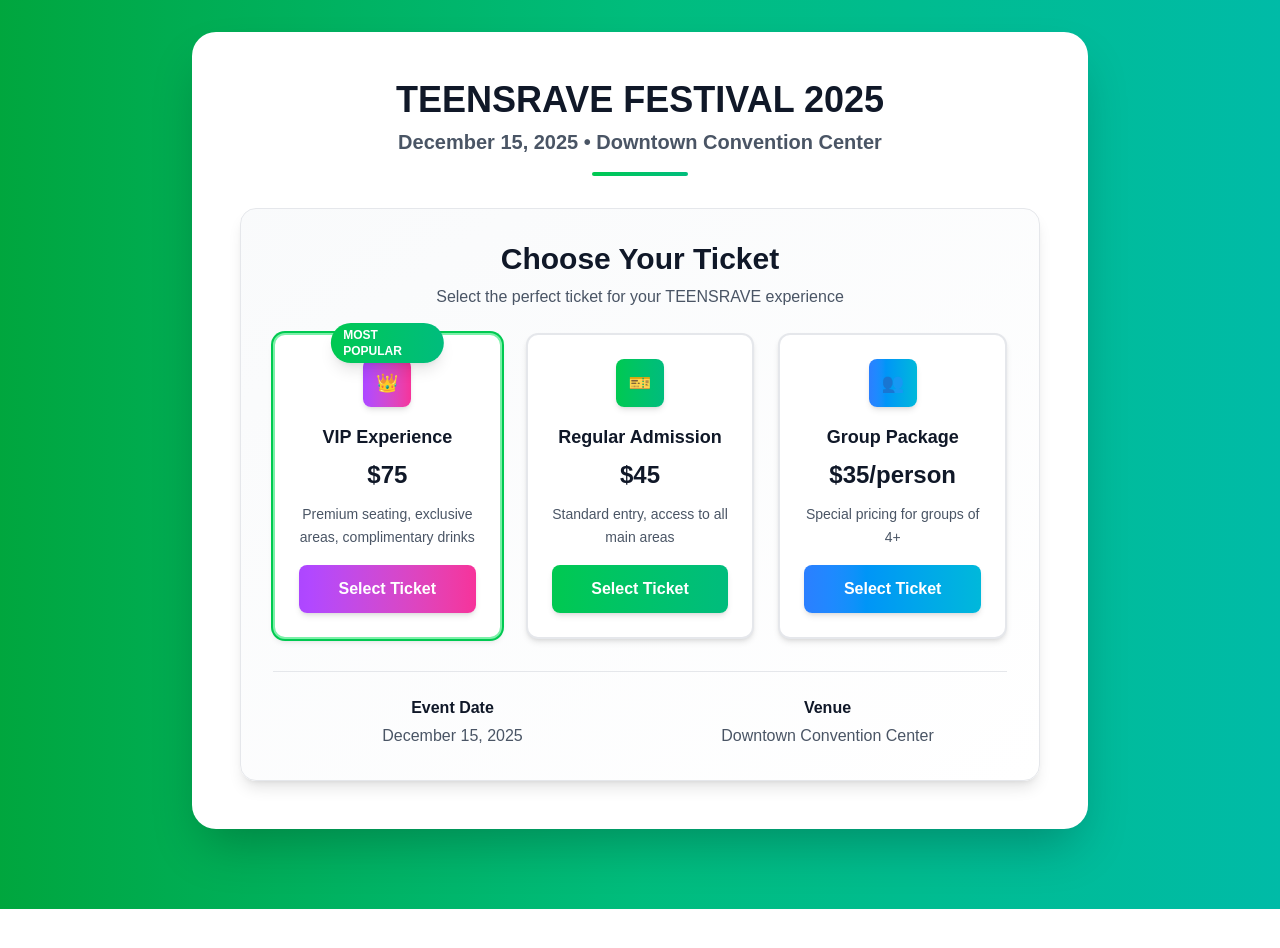
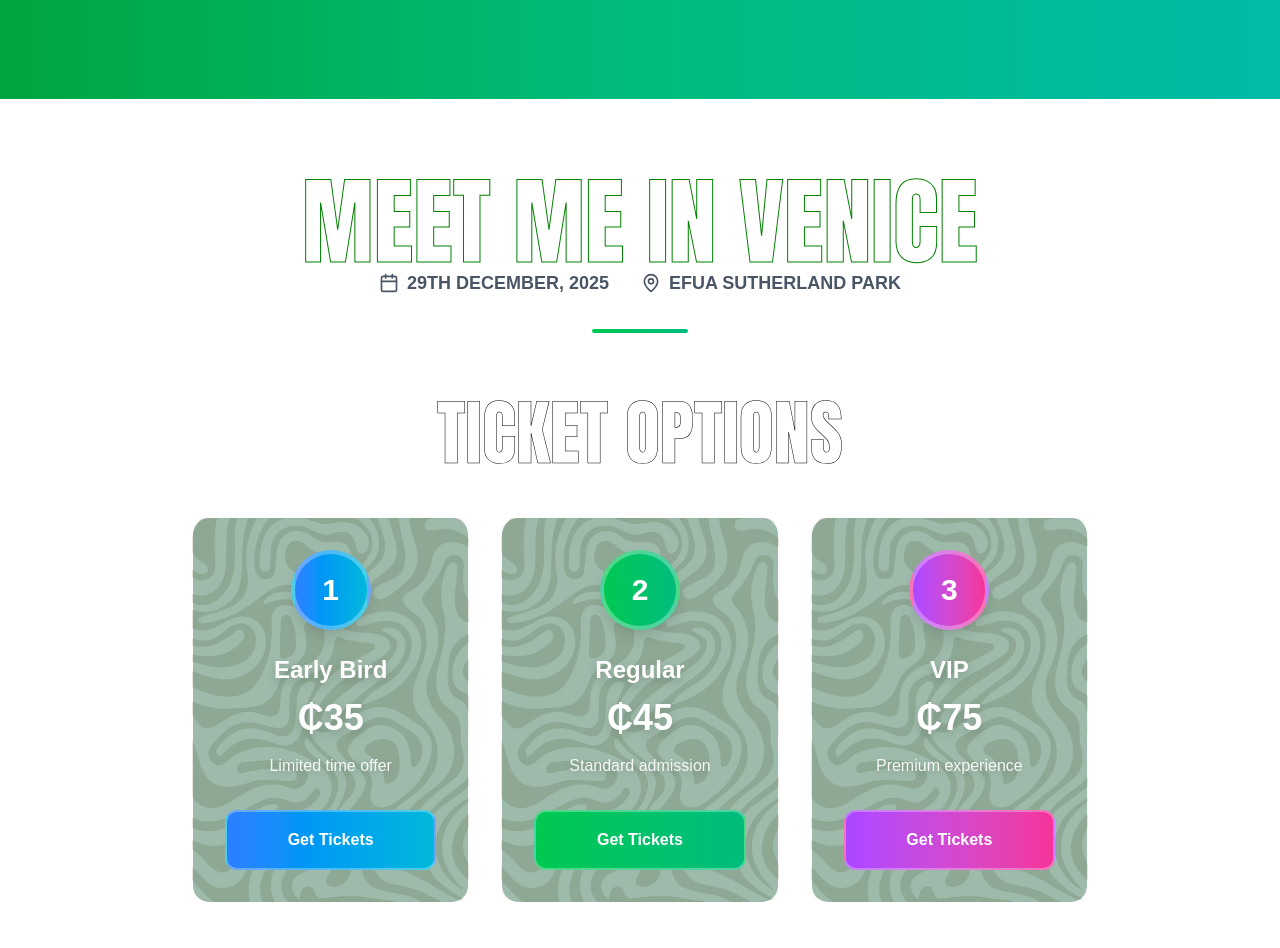
Before and after one commit to cypha-io/teensrave, a Next.js app: page / in a window 1280 px wide. Shown: the part 1022-1970 px from the top of the page. Before the commit the page ends 1931 px from the top, so only its background shows below. Built offline with nearby package versions, Linux system fonts and the light colour scheme; a web font is replaced by a local one.

Commit message:
Refactor code structure for improved readability and maintainability

```diff
--- a/app/page.tsx
+++ b/app/page.tsx
@@ -4,6 +4,7 @@ import { useState } from 'react';
 import Header from '../components/Header';
 import AfrofutureHero from '../components/AfrofutureHero';
 import EventsTicketsSection from '../components/EventsTicketsSection';
+import NextSection from '../components/NextSection';
 
 export default function Home() {
   const [isHeaderVisible, setIsHeaderVisible] = useState(true);
@@ -14,6 +15,7 @@ export default function Home() {
       <div className={isHeaderVisible ? "pt-8 sm:pt-10" : "pt-0"}>
         <AfrofutureHero />
         <EventsTicketsSection />
+        <NextSection />
       </div>
     </div>
   );
--- a/components/EventsTicketsSection.tsx
+++ b/components/EventsTicketsSection.tsx
@@ -1,43 +1,14 @@
 'use client';
 
 const EventsTicketsSection = () => {
-  const ticketTypes = [
-    {
-      id: 1,
-      name: 'VIP Experience',
-      price: '$75',
-      description: 'Premium seating, exclusive areas, complimentary drinks',
-      color: 'from-purple-500 to-pink-500',
-      popular: true,
-    },
-    {
-      id: 2,
-      name: 'Regular Admission',
-      price: '$45',
-      description: 'Standard entry, access to all main areas',
-      color: 'from-green-500 to-emerald-500',
-      popular: false,
-    },
-    {
-      id: 3,
-      name: 'Group Package',
-      price: '$35/person',
-      description: 'Special pricing for groups of 4+',
-      color: 'from-blue-500 to-cyan-500',
-      popular: false,
-    },
-  ];
-
   return (
     <section className="relative w-full bg-gradient-to-r from-green-600 via-emerald-500 to-teal-500 py-20">
       <div className="max-w-7xl mx-auto px-4 sm:px-6 lg:px-8">
-        <div className="text-center mb-12">
+        <div className="text-center">
+          <div className="inline-block px-8 py-4 rounded-lg">
             <h2
-            className="text-4xl sm:text-5xl md:text-6xl lg:text-7xl xl:text-8xl font-black leading-tight uppercase"
+              className="text-4xl sm:text-5xl md:text-6xl lg:text-7xl xl:text-8xl font-black leading-tight uppercase text-white"
               style={{
-              color: 'transparent',
-              WebkitTextStrokeWidth: '1px',
-              WebkitTextStroke: '1px var(--off-white)',
                 textTransform: 'uppercase',
                 whiteSpace: 'pre',
                 marginTop: 0,
@@ -50,83 +21,6 @@ const EventsTicketsSection = () => {
               Events & Tickets
             </h2>
           </div>
-
-        {/* Big White Card Container */}
-        <div className="bg-white rounded-3xl shadow-2xl p-8 md:p-12 max-w-4xl mx-auto">
-          {/* Event Header */}
-          <div className="text-center mb-8">
-            <h3 className="text-3xl md:text-4xl font-black text-gray-900 mb-2">
-              TEENSRAVE FESTIVAL 2025
-            </h3>
-            <p className="text-xl text-gray-600 font-semibold">
-              December 15, 2025 • Downtown Convention Center
-            </p>
-            <div className="w-24 h-1 bg-gradient-to-r from-green-500 to-emerald-500 mx-auto mt-4 rounded-full"></div>
-          </div>
-
-          {/* Ticket Widget Card */}
-          <div className="bg-gradient-to-br from-gray-50 to-white rounded-2xl p-6 md:p-8 border border-gray-200 shadow-lg">
-            <div className="text-center mb-6">
-              <h4 className="text-2xl md:text-3xl font-bold text-gray-900 mb-2">
-                Choose Your Ticket
-              </h4>
-              <p className="text-gray-600">
-                Select the perfect ticket for your TEENSRAVE experience
-              </p>
-            </div>
-
-            {/* Ticket Types Grid */}
-            <div className="grid grid-cols-1 md:grid-cols-3 gap-6">
-              {ticketTypes.map((ticket) => (
-                <div
-                  key={ticket.id}
-                  className={`relative bg-white rounded-xl p-6 shadow-md hover:shadow-xl transition-all duration-300 border-2 ${
-                    ticket.popular
-                      ? 'border-green-300 ring-2 ring-green-500 ring-opacity-20'
-                      : 'border-gray-200 hover:border-green-300'
-                  }`}
-                >
-                  {ticket.popular && (
-                    <div className="absolute -top-3 left-1/2 transform -translate-x-1/2">
-                      <div className="bg-gradient-to-r from-green-500 to-emerald-500 text-white px-3 py-1 rounded-full text-xs font-bold shadow-lg">
-                        MOST POPULAR
-                      </div>
-                    </div>
-                  )}
-
-                  <div className={`w-12 h-12 rounded-lg bg-gradient-to-r ${ticket.color} flex items-center justify-center mb-4 mx-auto shadow-md`}>
-                    <span className="text-white font-bold text-lg">
-                      {ticket.id === 1 ? '👑' : ticket.id === 2 ? '🎫' : '👥'}
-                    </span>
-                  </div>
-
-                  <h5 className="text-lg font-bold text-gray-900 mb-2 text-center">{ticket.name}</h5>
-                  <div className="text-2xl font-black text-gray-900 mb-3 text-center">{ticket.price}</div>
-                  <p className="text-sm text-gray-600 mb-4 text-center leading-relaxed">{ticket.description}</p>
-
-                  <button
-                    className={`w-full py-3 px-4 rounded-lg font-bold text-white transition-all duration-300 shadow-md hover:shadow-lg bg-gradient-to-r ${ticket.color} hover:opacity-90`}
-                  >
-                    Select Ticket
-                  </button>
-                </div>
-              ))}
-            </div>
-
-            {/* Event Details */}
-            <div className="mt-8 pt-6 border-t border-gray-200">
-              <div className="grid grid-cols-1 md:grid-cols-2 gap-4 text-center">
-                <div>
-                  <h5 className="font-semibold text-gray-900 mb-1">Event Date</h5>
-                  <p className="text-gray-600">December 15, 2025</p>
-                </div>
-                <div>
-                  <h5 className="font-semibold text-gray-900 mb-1">Venue</h5>
-                  <p className="text-gray-600">Downtown Convention Center</p>
-                </div>
-              </div>
-            </div>
-          </div>
         </div>
       </div>
     </section>
--- a/components/Header.tsx
+++ b/components/Header.tsx
@@ -12,7 +12,7 @@ const Header: React.FC<HeaderProps> = ({ isVisible, onClose }) => {
   if (!isVisible) return null;
 
   return (
-    <header className="fixed top-0 left-0 right-0 z-50 w-full bg-gradient-to-r from-purple-600 via-pink-500 to-red-500 shadow-lg">
+    <header className="fixed top-0 left-0 right-0 z-50 w-full bg-gradient-to-r from-green-600 via-emerald-500 to-teal-500 shadow-lg">
       <div className="max-w-7xl mx-auto px-3 sm:px-4 md:px-6 lg:px-8">
         <div className="flex items-center justify-center h-10">
           {/* Centered Content */}
--- /dev/null
+++ b/components/NextSection.tsx
@@ -0,0 +1,133 @@
+'use client';
+
+import { Calendar, MapPin } from 'lucide-react';
+
+const NextSection = () => {
+  const ticketOptions = [
+    {
+      id: 1,
+      name: 'Early Bird',
+      price: '₵35',
+      description: 'Limited time offer',
+      color: 'from-blue-500 to-cyan-500',
+    },
+    {
+      id: 2,
+      name: 'Regular',
+      price: '₵45',
+      description: 'Standard admission',
+      color: 'from-green-500 to-emerald-500',
+    },
+    {
+      id: 3,
+      name: 'VIP',
+      price: '₵75',
+      description: 'Premium experience',
+      color: 'from-purple-500 to-pink-500',
+    },
+  ];
+
+  return (
+    <section className="relative w-full py-20">
+      {/* Background image with reduced opacity */}
+      <div
+        className="absolute inset-0 opacity-80"
+        style={{
+          backgroundImage: 'url(/bg.webp)',
+          backgroundSize: 'cover',
+          backgroundPosition: 'center',
+          backgroundRepeat: 'no-repeat',
+        }}
+      ></div>
+      {/* White overlay for text visibility */}
+      <div className="absolute inset-0 bg-white bg-opacity-5 z-5"></div>
+      <div className="relative z-10 max-w-7xl mx-auto px-4 sm:px-6 lg:px-8">
+        {/* Event Header */}
+        <div className="text-center mb-16">
+          <h2
+            className="text-4xl sm:text-5xl md:text-6xl lg:text-7xl xl:text-8xl font-black leading-tight uppercase stroke-1 sm:stroke-2"
+            style={{
+              color: 'transparent',
+              WebkitTextStrokeWidth: '1px',
+              WebkitTextStroke: '1px green',
+              textTransform: 'uppercase',
+              whiteSpace: 'pre',
+              marginTop: 0,
+              marginBottom: '3px',
+              fontWeight: 800,
+              lineHeight: '.9',
+              fontFamily: 'Impact, Haettenschweiler, Arial Narrow Bold, sans-serif',
+            }}
+          >
+            MEET ME IN VENICE
+          </h2>
+          <div className="flex flex-col sm:flex-row items-center justify-center gap-4 sm:gap-8 text-lg text-gray-600 mb-8">
+            <div className="flex items-center gap-2">
+              <Calendar className="w-5 h-5 text-gray-600" />
+              <span className="uppercase font-semibold">29TH DECEMBER, 2025</span>
+            </div>
+            <div className="flex items-center gap-2">
+              <MapPin className="w-5 h-5 text-gray-600" />
+              <span className="uppercase font-semibold">EFUA SUTHERLAND PARK</span>
+            </div>
+          </div>
+          <div className="w-24 h-1 bg-gradient-to-r from-green-500 to-emerald-500 mx-auto rounded-full"></div>
+        </div>
+
+        {/* Ticket Options */}
+        <div className="max-w-4xl mx-auto">
+          <h3
+            className="text-4xl md:text-5xl lg:text-7xl font-bold text-center mb-12"
+            style={{
+              fontFamily: 'Impact, Haettenschweiler, Arial Narrow Bold, sans-serif',
+              WebkitTextStroke: '.5px #000',
+              color: 'transparent',
+            //   background: 'linear-gradient(45deg, #10b981, #059669)',
+              WebkitBackgroundClip: 'text',
+              backgroundClip: 'text',
+            }}
+          >
+            TICKET OPTIONS
+          </h3>
+
+          <div className="grid grid-cols-1 md:grid-cols-3 gap-8">
+            {ticketOptions.map((ticket) => (
+              <div
+                key={ticket.id}
+                className="relative rounded-2xl p-8 text-center hover:shadow-2xl transition-all duration-500 border border-white/20 backdrop-blur-sm overflow-hidden group"
+                style={{
+                  backgroundImage: 'url(/bg.webp)',
+                  backgroundSize: 'cover',
+                  backgroundPosition: 'center',
+                  backgroundRepeat: 'no-repeat',
+                }}
+              >
+                {/* Card overlay for better text readability */}
+                <div className="absolute inset-0 bg-green-900/40 rounded-2xl"></div>
+
+                <div className="relative z-10">
+                <div className={`w-20 h-20 rounded-full bg-gradient-to-r ${ticket.color} flex items-center justify-center mx-auto mb-6 shadow-lg border-4 border-white/30 backdrop-blur-sm`}>
+                  <span className="text-white text-3xl font-bold">
+                    {ticket.id === 1 ? '1' : ticket.id === 2 ? '2' : '3'}
+                  </span>
+                </div>
+
+                <h4 className="text-2xl font-bold text-white mb-3 drop-shadow-lg">{ticket.name}</h4>
+                <div className="text-4xl font-black text-white mb-4 drop-shadow-lg">{ticket.price}</div>
+                <p className="text-white/90 mb-8 drop-shadow-md">{ticket.description}</p>
+
+                <button className={`w-full py-4 px-8 rounded-xl font-bold text-white transition-all duration-300 bg-gradient-to-r ${ticket.color} hover:scale-105 hover:shadow-xl border-2 border-white/30 backdrop-blur-sm`}>
+                  Get Tickets
+                </button>
+                </div>
+              </div>
+            ))}
+          </div>
+
+        </div>
+      </div>
+    </section>
+  );
+};
+
+export default NextSection;
```
Also changed, not shown: components/Navbar.tsx (+7 -5 lines), public/bg.webp (added). Lines whose indentation alone changed are shown as unchanged.
